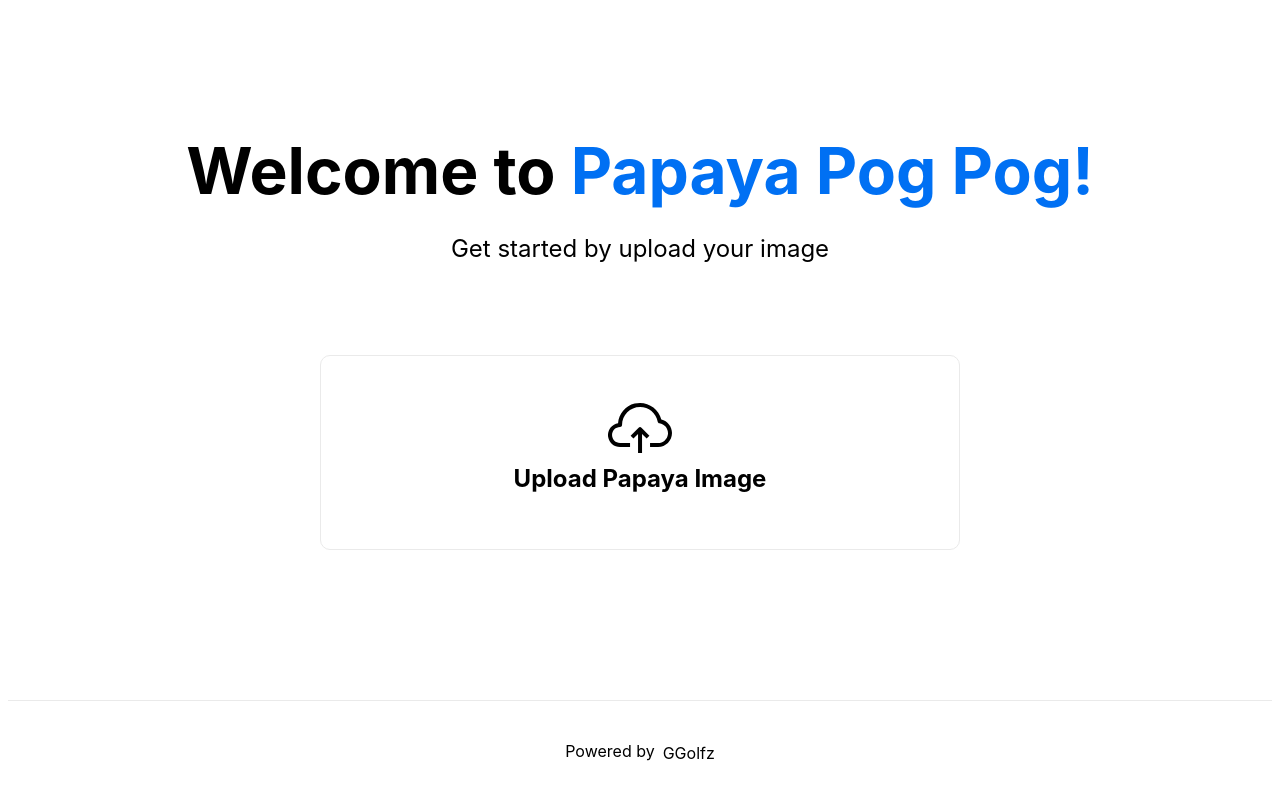
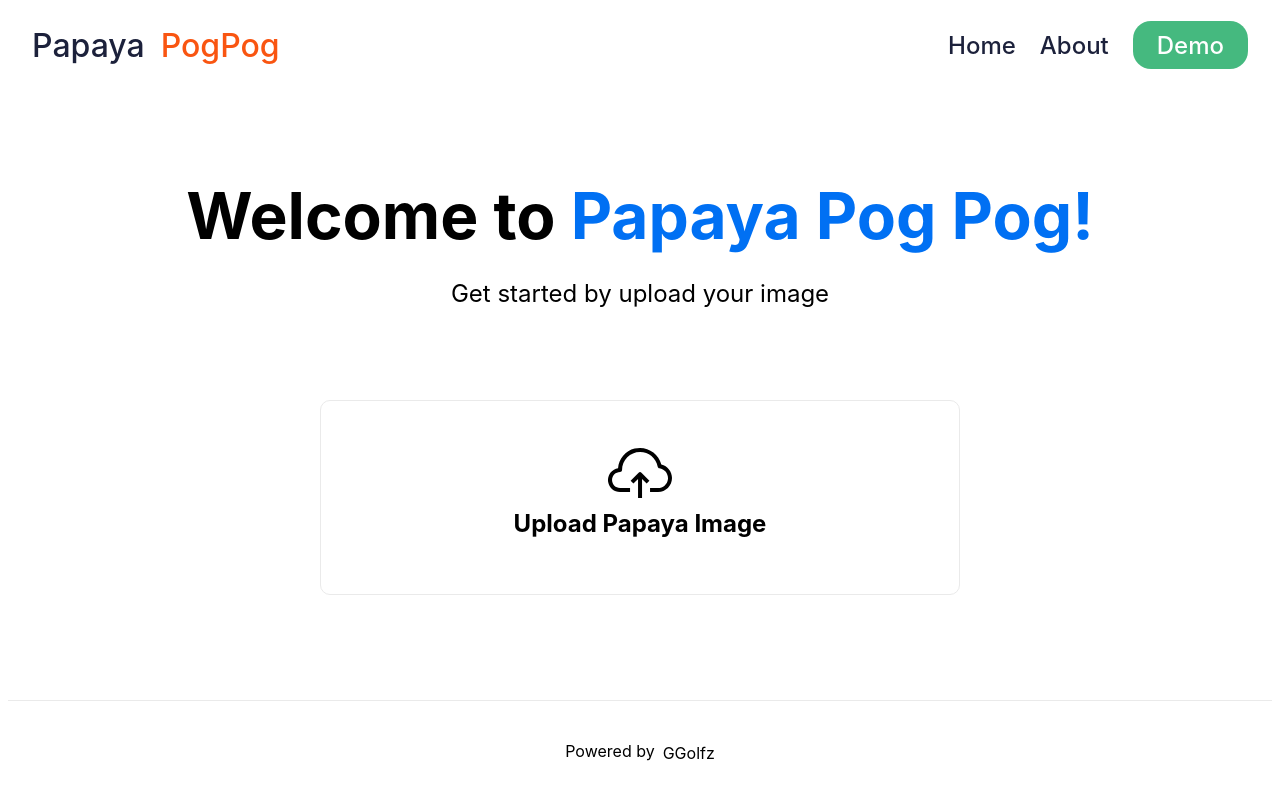
Before and after one commit to GGolfz/papaya-frontend, a Next.js app: page /demo in a window 1280 px wide. Built offline with nearby package versions, Linux system fonts and the light colour scheme.

Commit message:
add: nav to demo :sparkles:

```diff
--- a/pages/_app.js
+++ b/pages/_app.js
@@ -1,7 +1,18 @@
-import '../styles/globals.css'
+import { Fragment } from "react";
+import Head from 'next/head'
+import "../styles/globals.css";
 
 function MyApp({ Component, pageProps }) {
-  return <Component {...pageProps} />
+  return (
+    <Fragment>
+      <Head>
+        <title>Papaya PogPog</title>
+        <meta name="description" content="Papaya PogPog" />
+        <link rel="icon" href="/favicon.ico" />
+      </Head>
+      <Component {...pageProps} />
+    </Fragment>
+  );
 }
 
-export default MyApp
+export default MyApp;
--- a/pages/demo.js
+++ b/pages/demo.js
@@ -1,10 +1,10 @@
-import Head from "next/head";
 import { useState, useEffect, Fragment } from "react";
 import UploadIcon from "../components/icons/upload";
 import styles from "../styles/Home.module.css";
 import axios from "axios";
 import Dialog from "@material-ui/core/Dialog";
 import CircularProgress from "@material-ui/core/CircularProgress";
+import Nav from "../components/nav";
 const Demo = () => {
   const [loading, setLoading] = useState(false);
   const [predict, setPredict] = useState(null);
@@ -46,20 +46,18 @@ const Demo = () => {
     }
   };
   return (
+    <Fragment>
     <div className={styles.container}>
-      <Head>
-        <title>Papaya PogPog</title>
-        <meta name="description" content="Papaya PogPog" />
-        <link rel="icon" href="/favicon.ico" />
-      </Head>
-
+      <Nav />
         <main className={styles.main}>
           <Fragment>
             <h1 className={styles.title}>
               Welcome to <a href="#">Papaya Pog Pog!</a>
             </h1>
 
-          <p className={styles.description}>Get started by upload your image</p>
+            <p className={styles.description}>
+              Get started by upload your image
+            </p>
             <input
               type="file"
               style={{ display: "none" }}
@@ -68,7 +66,12 @@ const Demo = () => {
             />
             {!loading && img && predict ? (
               <Dialog open={dialog} onBackdropClick={() => setDialog(false)}>
-              <img src={img} alt="Papaya Image" width="224px" height="224px" />
+                <img
+                  src={img}
+                  alt="Papaya Image"
+                  width="224px"
+                  height="224px"
+                />
                 <h3>
                   I am {Math.round(predict.confident * 10000) / 100}% confident
                   that your papaya are {predict.class} papaya.
@@ -100,6 +103,7 @@ const Demo = () => {
           </a>
         </footer>
       </div>
+    </Fragment>
   );
 };
 export default Demo;
```
Lines whose indentation alone changed are shown as unchanged.
